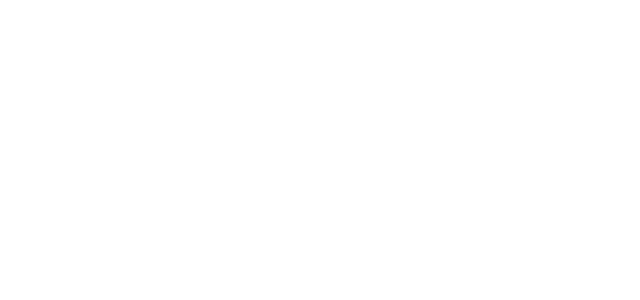
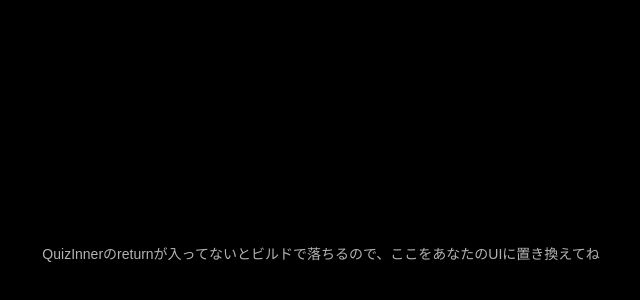
Before and after one commit to kan0601g-maker/nururmarket-ui, a Next.js app: page /ahatouch/quiz in a window 1280 px wide. Shown: the part 146-446 px from the top of the page, without its empty margins (319-959 px from the left). Built offline with nearby package versions, Linux system fonts and the light colour scheme.

Commit message:
fix quiz suspense wrapper

```diff
--- a/app/ahatouch/quiz/page.tsx
+++ b/app/ahatouch/quiz/page.tsx
@@ -4,21 +4,32 @@ import Link from "next/link";
 import { Suspense, useEffect, useMemo, useState } from "react";
 import { useSearchParams } from "next/navigation";
 
-// 既存のimportはそのまま
-// import { ... } from "../_components/....";
+// ✅ 既存のimportはそのまま残してOK（例）
+// import { AHA_CATEGORIES, getCategory } from "../_components/Categories";
+// import { listImagesByCategory, pickRandom, type AhaImage } from "../_components/getImages";
 
 function QuizInner() {
-  const sp = useSearchParams(); // ✅ Suspense の内側
+  const sp = useSearchParams(); // ✅ Suspense の内側で呼ぶ
 
-  // ====== ここから下は「今の quiz/page.tsx の中身をそのまま」 ======
+  // ===== ここから下を「元の quiz/page.tsx の中身」に戻す =====
+  // 例）あなたの今のロジック（そのまま移植）
   // const catParam = sp.get("cat");
   // const catObj = catParam ? getCategory(catParam) : null;
   // const cat = catObj?.id ?? "animals";
   //
-  // return (
-  //   ...あなたの既存UI...
-  // );
-  // ================================================================
+  // const [cards, setCards] = useState<Card[]>([]);
+  // const title = useMemo(() => {...}, [cat]);
+  //
+  // useEffect(() => {...}, [cat, title]);
+
+  return (
+    <main className="min-h-screen bg-black text-white flex items-center justify-center">
+      <div className="text-sm opacity-70">
+        QuizInnerのreturnが入ってないとビルドで落ちるので、ここをあなたのUIに置き換えてね
+      </div>
+    </main>
+  );
+  // ===== ここまで =====
 }
 
 export default function Page() {
```
